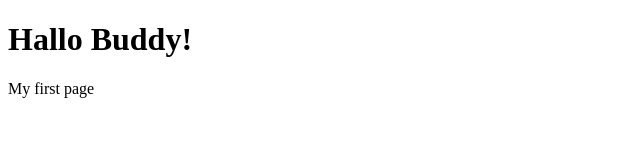
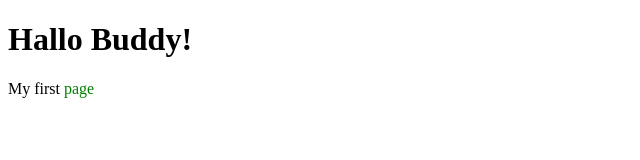
Before and after one commit to Shazir-Shafeeque/cartoon-hero, a plain HTML site: page index.html in a window 1280 px wide. Shown: the full height of the page, 0-640 px from the left. Drawn offline with Linux system fonts and the light colour scheme.

Commit message:
Added color

```diff
--- a/index.html
+++ b/index.html
@@ -6,7 +6,7 @@
 <body>
 
 	<h1>Hallo Buddy!</h1>
-	<p>My first page</p>
+	<p>My first <span style="color: green;">page</span></p>
 
 </body>
 </html>
```
